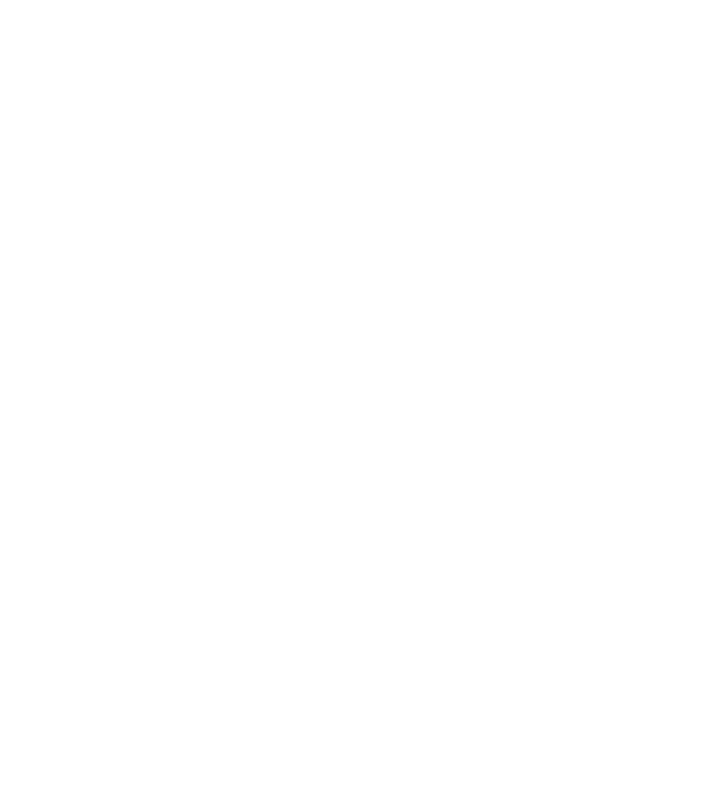
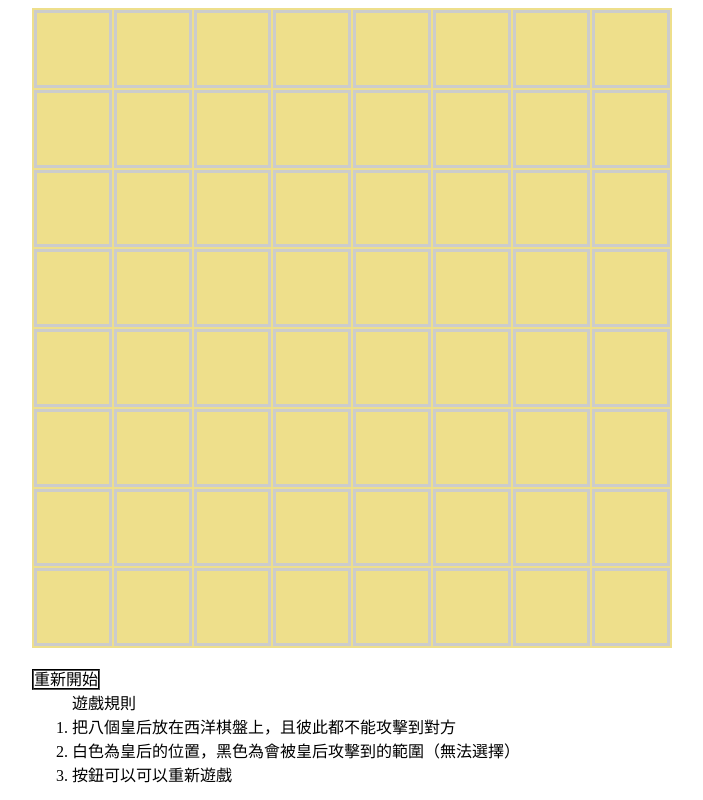
Before and after one commit to iltusyou/EightQueens, a plain HTML site: page index.html in a window 1280 px wide. Shown: the whole page, without its empty margins (288-991 px from the left). Drawn offline with Linux system fonts and the light colour scheme.

Commit message:
Update index.html

```diff
--- a/index.html
+++ b/index.html
@@ -84,5 +84,21 @@
   </head>
 
   <body>
+    <div>
+        <table>
+            <tbody></tbody>
+        </table>
+    </div>
+    <br>
+    <div id="div2">
+        <span>重新開始</span>
+        <ol>
+            遊戲規則
+            <li>把八個皇后放在西洋棋盤上，且彼此都不能攻擊到對方</li>
+            <li>白色為皇后的位置，黑色為會被皇后攻擊到的範圍（無法選擇）</li>
+            <li>按鈕可以可以重新遊戲</li>
+        </ol>
+    </div>
+
   </body>
 </html>
```
